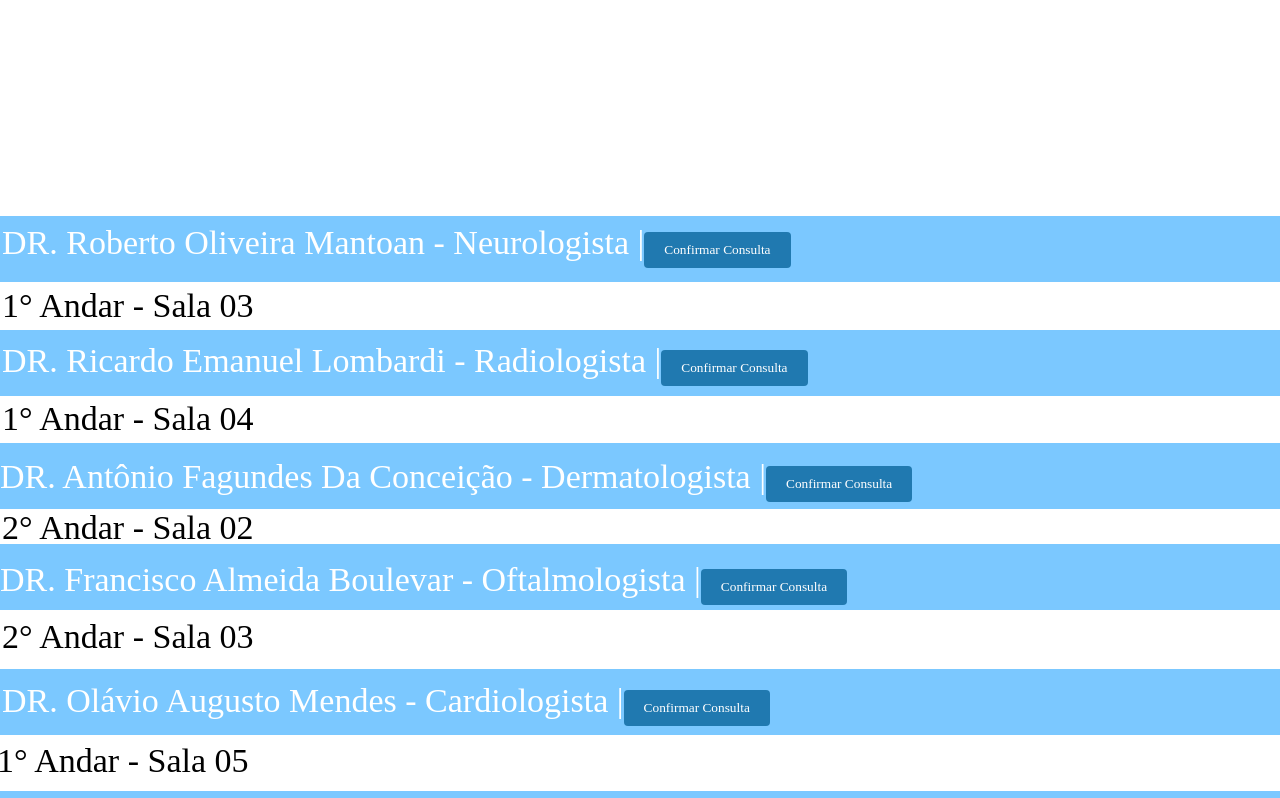
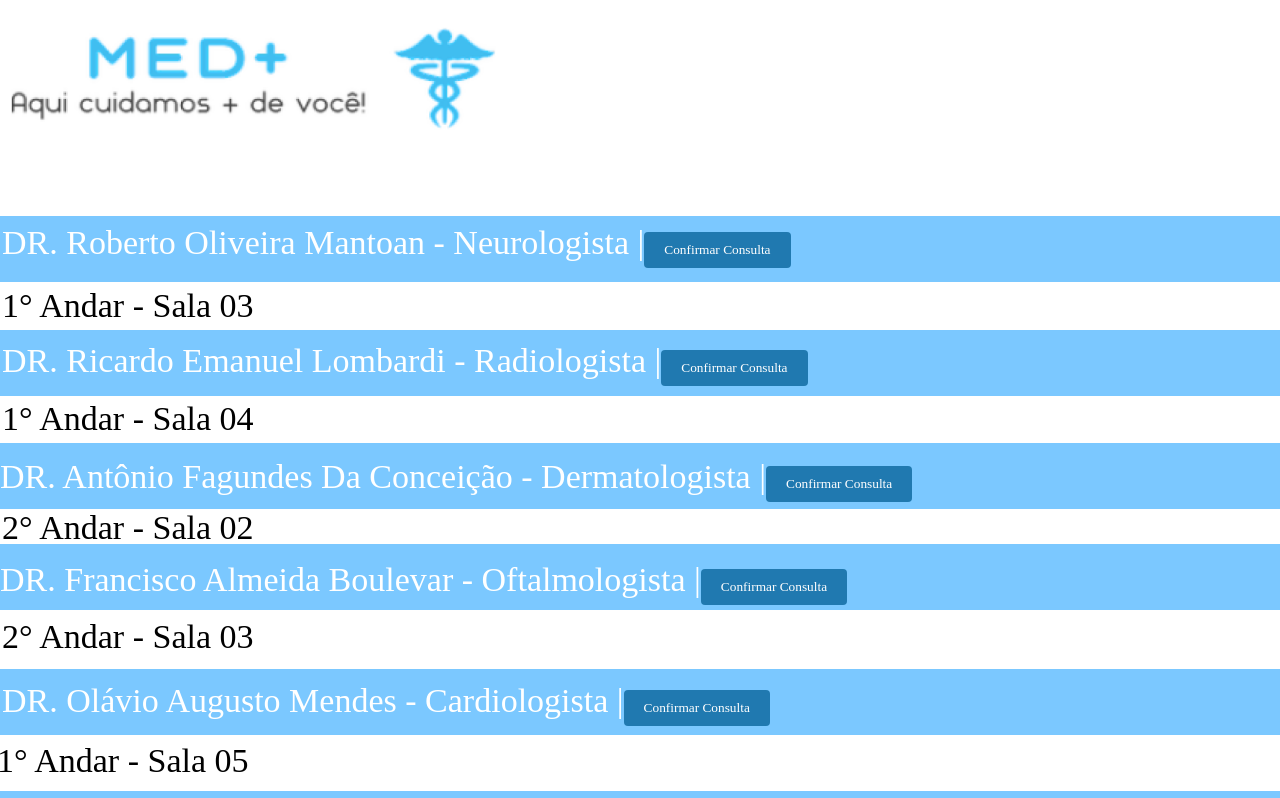
Before and after one commit to Isabila2/ClinicaMedPlus.github.io, a plain HTML site: page Consultas2.html in a window 1280 px wide. Shown: the top 798 px of the page. Drawn offline with Linux system fonts and the light colour scheme.

Commit message:
Update Consultas2.html

```diff
--- a/Consultas2.html
+++ b/Consultas2.html
@@ -9,10 +9,10 @@
 </head>
 
 <body>
-    <img sr="https://github.com/Isabila2/ClinicaMedPlus.github.io/blob/main/images/med%2BL.png?raw=true"
+    <img src="https://github.com/Isabila2/ClinicaMedPlus.github.io/blob/main/images/med%2BL.png?raw=true"
         class="abcde2">
     <p>
-        <img sr="https://github.com/Isabila2/ClinicaMedPlus.github.io/blob/main/images/imglogosL.png?raw=true"
+        <img src="https://github.com/Isabila2/ClinicaMedPlus.github.io/blob/main/images/imglogosL.png?raw=true"
             class="imglogos2">
     </p>
 
```
